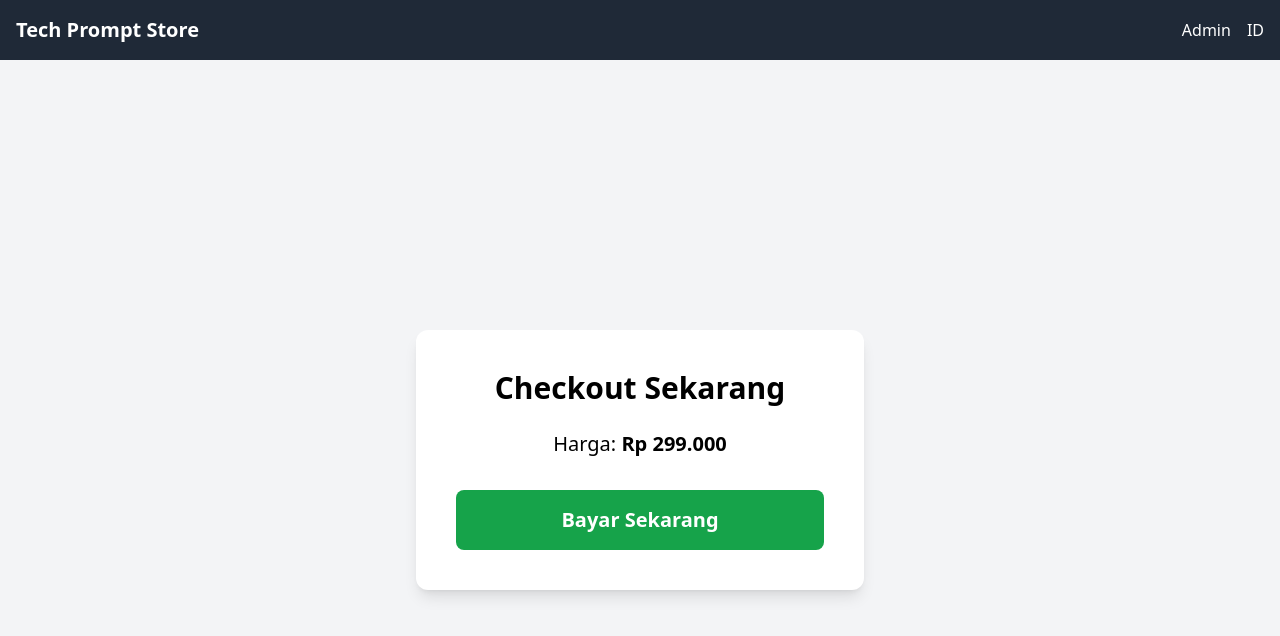
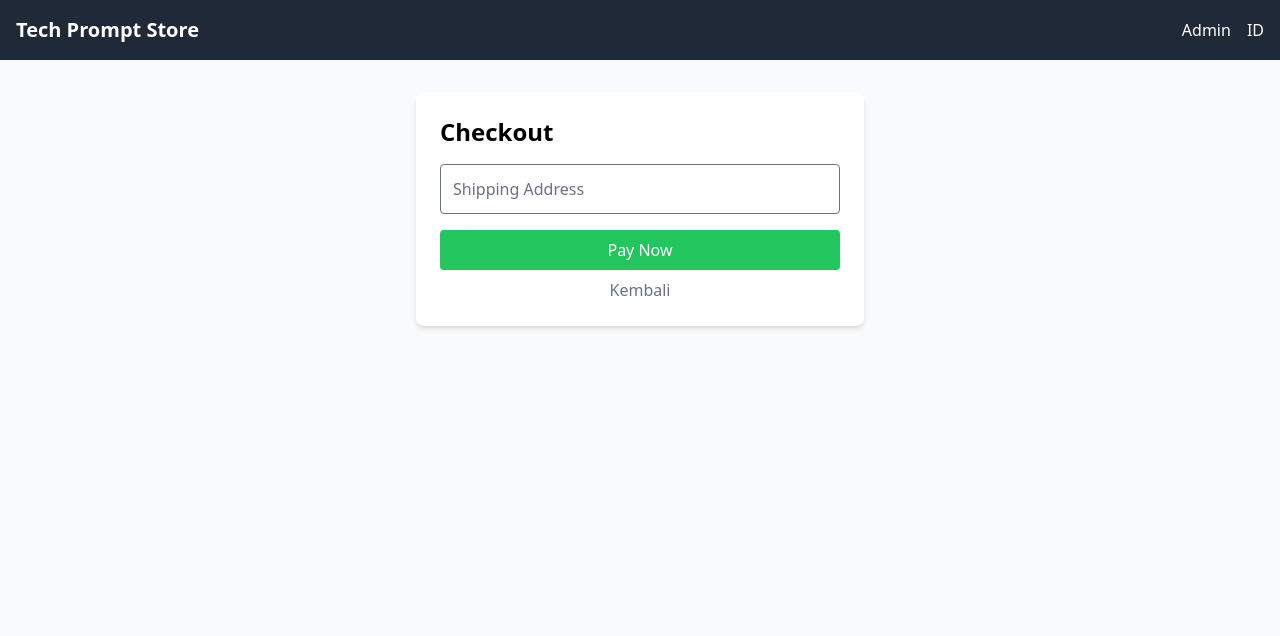
Before and after one commit to chafis1221-oss/Apps, a React (Vite) app in the folder frontend/: page /checkout in a window 1280 px wide. Shown: the top 636 px of the page. Built offline with nearby package versions, Linux system fonts and the light colour scheme.

Commit message:
Refactor Checkout component with address input

```diff
--- a/frontend/src/pages/Checkout.jsx
+++ b/frontend/src/pages/Checkout.jsx
@@ -4,34 +4,42 @@ import axios from 'axios';
 
 const Checkout = () => {
   const { t } = useTranslation();
+  const [address, setAddress] = useState('');
   const [loading, setLoading] = useState(false);
 
-  const handleCheckout = () => {
+  const handleSubmit = async (e) => {
+    e.preventDefault();
     setLoading(true);
-    axios.post('https://apps-8wf5.onrender.com/api/create-checkout-session')
-      .then(res => {
-        if (res.data.url) {
-          window.location.href = res.data.url;
-        }
-      })
-      .catch(err => {
-        alert('Checkout sementara gagal, coba lagi');
-        setLoading(false);
+    try {
+      await axios.post('https://apps-8wf5.onrender.com/api/orders', { address }, {
+        headers: { Authorization: `Bearer ${localStorage.getItem('token')}` }
       });
+      alert('Order berhasil! Download akan dikirim ke email.');
+      window.location.href = '/';
+    } catch (err) {
+      alert('Error: ' + (err.response?.data?.error || 'Coba lagi'));
+    }
+    setLoading(false);
   };
 
   return (
-    <div className="min-h-screen bg-gray-100 flex items-center justify-center p-6">
-      <div className="bg-white p-10 rounded-xl shadow-lg max-w-md w-full text-center">
-        <h1 className="text-3xl font-bold mb-6">Checkout Sekarang</h1>
-        <p className="text-xl mb-8">Harga: <strong>Rp 299.000</strong></p>
-        <button
-          onClick={handleCheckout}
-          disabled={loading}
-          className="w-full bg-green-600 text-white py-4 rounded-lg text-xl font-bold hover:bg-green-700 disabled:opacity-50"
-        >
-          {loading ? 'Memproses...' : 'Bayar Sekarang'}
-        </button>
+    <div className="min-h-screen bg-gray-50 py-8">
+      <div className="max-w-md mx-auto bg-white p-6 rounded-lg shadow-md">
+        <h2 className="text-2xl font-bold mb-4">Checkout</h2>
+        <form onSubmit={handleSubmit}>
+          <input
+            type="text"
+            placeholder={t('checkout.address')}
+            value={address}
+            onChange={(e) => setAddress(e.target.value)}
+            className="w-full p-3 border rounded mb-4"
+            required
+          />
+          <button type="submit" disabled={loading} className="w-full bg-green-500 text-white py-2 rounded hover:bg-green-600 disabled:opacity-50">
+            {loading ? 'Memproses...' : t('checkout.submit')}
+          </button>
+        </form>
+        <button onClick={() => window.history.back()} className="w-full mt-2 text-gray-500">Kembali</button>
       </div>
     </div>
   );
```
